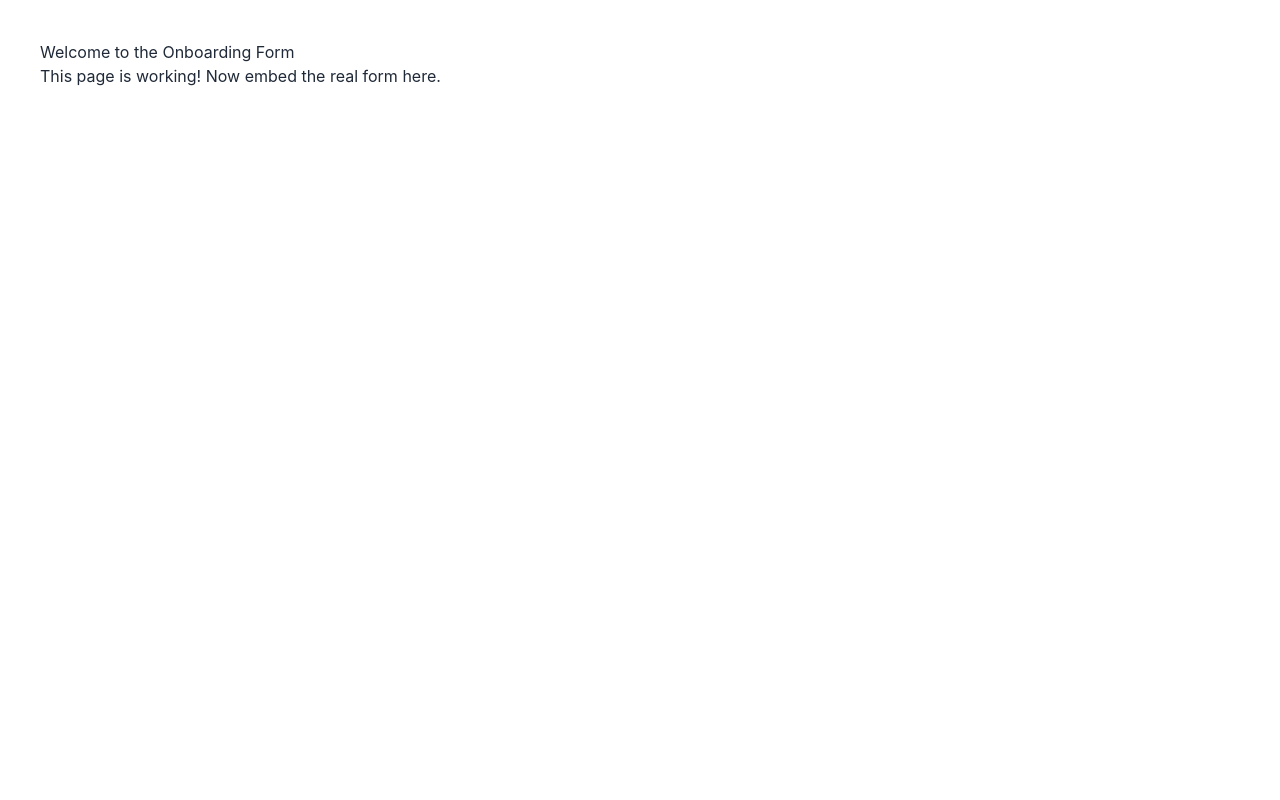
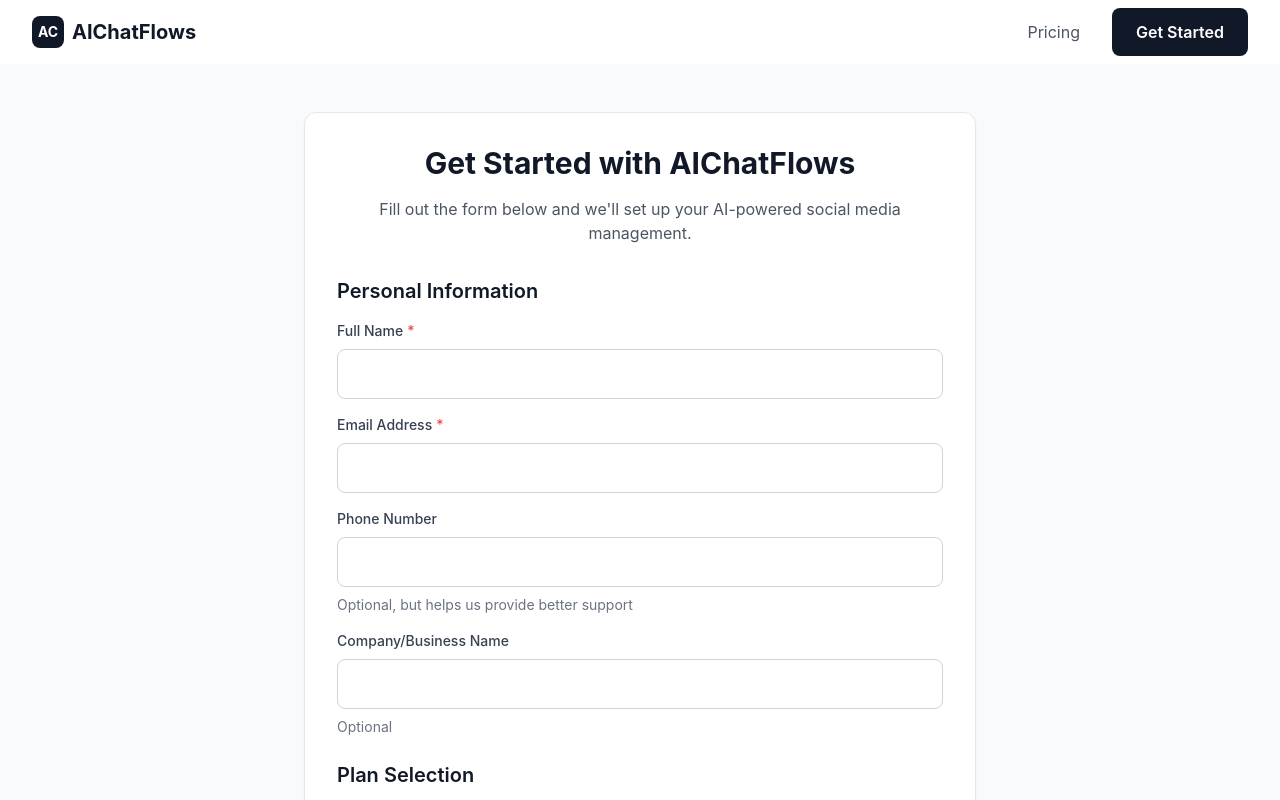
Before and after one commit to Eli45-23/ai-coffee-website, a Next.js app: page /start in a window 1280 px wide. Shown: the top 800 px of the page. Built offline with nearby package versions, Linux system fonts and the light colour scheme; no server answers.

Commit message:
refactor: move onboarding form to /start route and update all navigation links

```diff
--- a/src/components/layout/Footer.tsx
+++ b/src/components/layout/Footer.tsx
@@ -26,7 +26,7 @@ export default function Footer() {
                 </Link>
               </li>
               <li>
-                <Link href="/onboarding" className="text-gray-600 hover:text-gray-900 text-sm">
+                <Link href="/start" className="text-gray-600 hover:text-gray-900 text-sm">
                   Get Started
                 </Link>
               </li>
@@ -54,7 +54,7 @@ export default function Footer() {
             <p className="text-gray-600 text-sm">
               Ready to automate your social media?
             </p>
-            <Link href="/onboarding" className="btn-primary mt-4 inline-block">
+            <Link href="/start" className="btn-primary mt-4 inline-block">
               Start Now
             </Link>
           </div>
--- a/src/components/layout/MobileCTA.tsx
+++ b/src/components/layout/MobileCTA.tsx
@@ -21,7 +21,7 @@ export default function MobileCTA() {
       isVisible ? 'translate-y-0' : 'translate-y-full'
     )}>
       <div className="bg-white border-t border-gray-200 p-4 shadow-lg">
-        <Link href="/onboarding" className="btn-primary w-full block text-center">
+        <Link href="/start" className="btn-primary w-full block text-center">
           Get Started Today
         </Link>
       </div>
--- a/src/components/layout/Navbar.tsx
+++ b/src/components/layout/Navbar.tsx
@@ -34,13 +34,13 @@ export default function Navbar() {
             <Link href="/#pricing" className="text-gray-600 hover:text-gray-900 transition-colors">
               Pricing
             </Link>
-            <Link href="/onboarding" className="btn-primary">
+            <Link href="/start" className="btn-primary">
               Get Started
             </Link>
           </div>
 
           <div className="md:hidden">
-            <Link href="/onboarding" className="btn-primary text-sm px-4 py-2">
+            <Link href="/start" className="btn-primary text-sm px-4 py-2">
               Get Started
             </Link>
           </div>
--- a/src/components/ui/PricingCard.tsx
+++ b/src/components/ui/PricingCard.tsx
@@ -39,7 +39,7 @@ export default function PricingCard({ plan }: PricingCardProps) {
       </ul>
 
       <Link
-        href={`/onboarding?plan=${plan.id}`}
+        href={`/start?plan=${plan.id}`}
         className="block w-full"
       >
         <Button
--- a/src/pages/index.tsx
+++ b/src/pages/index.tsx
@@ -75,7 +75,7 @@ const Home: NextPage = () => {
               scheduling, and analytics. Let AI handle your posts while you focus on growing your business.
             </p>
             <div className="flex flex-col sm:flex-row gap-4 justify-center">
-              <Link href="/onboarding">
+              <Link href="/start">
                 <Button size="lg" className="w-full sm:w-auto">
                   Get Started Today
                 </Button>
@@ -183,7 +183,7 @@ const Home: NextPage = () => {
           <p className="text-xl text-gray-300 mb-8">
             Join hundreds of businesses already using AIChatFlows to grow their online presence.
           </p>
-          <Link href="/onboarding">
+          <Link href="/start">
             <Button size="lg" className="bg-white text-gray-900 hover:bg-gray-100">
               Start Your Free Trial
             </Button>
--- a/src/pages/start.tsx
+++ b/src/pages/start.tsx
@@ -1,8 +1,37 @@
-export default function StartPage() {
+import { GetServerSideProps } from 'next'
+import Layout from '@/components/layout/Layout'
+import OnboardingForm from '@/components/forms/OnboardingForm'
+import { PricingTier } from '@/types'
+
+interface StartPageProps {
+  initialPlan: PricingTier
+}
+
+export default function StartPage({ initialPlan }: StartPageProps) {
   return (
-    <div style={{ padding: 40 }}>
-      <h1>Welcome to the Onboarding Form</h1>
-      <p>This page is working! Now embed the real form here.</p>
-    </div>
+    <Layout
+      title="Get Started - AIChatFlows"
+      description="Start your journey with AI-powered social media management. Complete our onboarding form to get started."
+      showMobileCTA={false}
+    >
+      <div className="py-12 px-4 sm:px-6 lg:px-8 bg-gray-50 min-h-screen">
+        <OnboardingForm initialPlan={initialPlan} />
+      </div>
+    </Layout>
   )
 }
+
+export const getServerSideProps: GetServerSideProps = async ({ query }) => {
+  const plan = query.plan as string
+  const validPlans: PricingTier[] = ['starter', 'pro', 'pro_plus']
+
+  const initialPlan: PricingTier = validPlans.includes(plan as PricingTier)
+    ? (plan as PricingTier)
+    : 'starter'
+
+  return {
+    props: {
+      initialPlan,
+    },
+  }
+}
```
